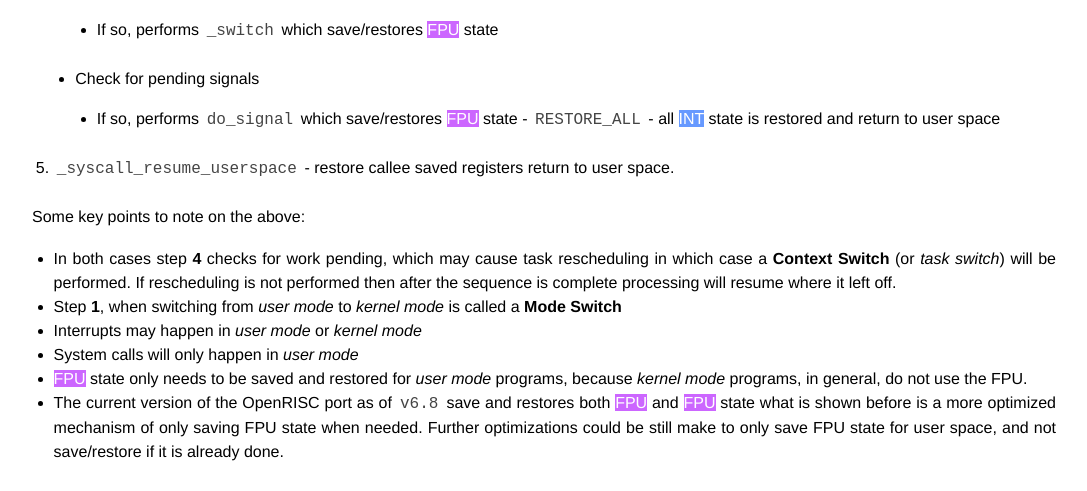
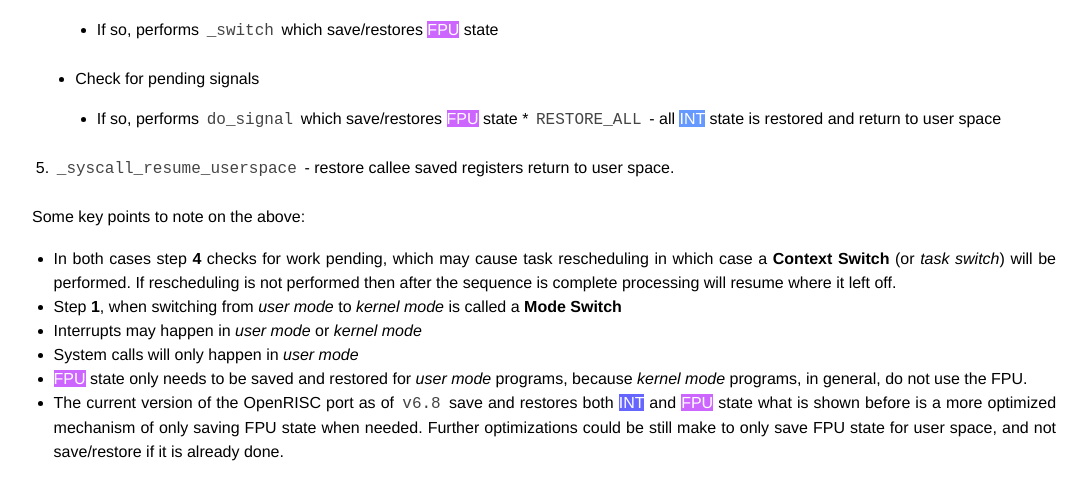
Before and after one commit to stffrdhrn/stffrdhrn.github.io, a Jekyll site: the page built from _posts/2023-08-24-or1k-fpu-linux-and-compilers.md, in a window 1280 px wide and 900 px high, scrolled down 2049 px. Shown: the part 150-641 px from the top of the window, without its empty margins (96-1183 px from the left). Built offline with Jekyll 4.4.1, drawn with Linux system fonts in a browser that asks for light colours.

Commit message:
Fixups to FPU Linux and compilers post

```diff
--- a/_posts/2023-08-24-or1k-fpu-linux-and-compilers.md
+++ b/_posts/2023-08-24-or1k-fpu-linux-and-compilers.md
@@ -92,15 +92,14 @@
  2. Handle *syscall* in kernel code
  3. `_syscall_check_work` - Check `thread_info` for work pending
  4. If work pending
-   - Save additional <span style="color:white;background-color:#69f;">INT</span> state
-   - `_work_pending` - Call [do_work_pending](https://elixir.bootlin.com/linux/latest/source/arch/openrisc/kernel/signal.c#L298)
+   * Save additional <span style="color:white;background-color:#69f;">INT</span> state
+   * `_work_pending` - Call [do_work_pending](https://elixir.bootlin.com/linux/latest/source/arch/openrisc/kernel/signal.c#L298)
      - Check if reschedule needed
        - If so, performs `_switch` which save/restores <span style="color:white;background-color:#c6f;">FPU</span> state
      - Check for pending signals
        - If so, performs `do_signal` which save/restores <span style="color:white;background-color:#c6f;">FPU</span> state
-   - `RESTORE_ALL` - all <span style="color:white;background-color:#69f;">INT</span> state is restored and return to user space
- 5. `_syscall_resume_userspace` - restore callee saved registers return to
-   user space.
+   * `RESTORE_ALL` - all <span style="color:white;background-color:#69f;">INT</span> state is restored and return to user space
+ 5. `_syscall_resume_userspace` - restore callee saved registers return to user space.
 
 Some key points to note on the above:
 
@@ -115,7 +114,7 @@
  - <span style="color:white;background-color:#c6f;">FPU</span> state only needs to be saved and restored for *user mode* programs,
    because *kernel mode* programs, in general, do not use the FPU.
  - The current version of the OpenRISC port as of `v6.8` save and restores both
-   <span style="color:white;background-color:#c6f;">FPU</span> and <span style="color:white;background-color:#c6f;">FPU</span> state
+   <span style="color:white;background-color:#66f;">INT</span> and <span style="color:white;background-color:#c6f;">FPU</span> state
    what is shown before is a more optimized mechanism of only saving FPU state when needed.  Further optimizations could
    be still make to only save FPU state for user space, and not save/restore if it is already done.
 
```
